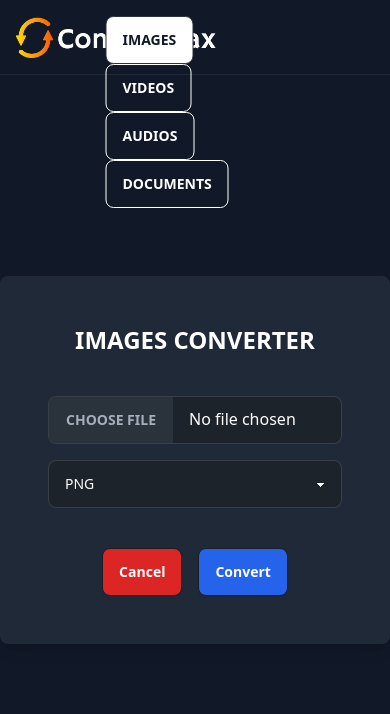
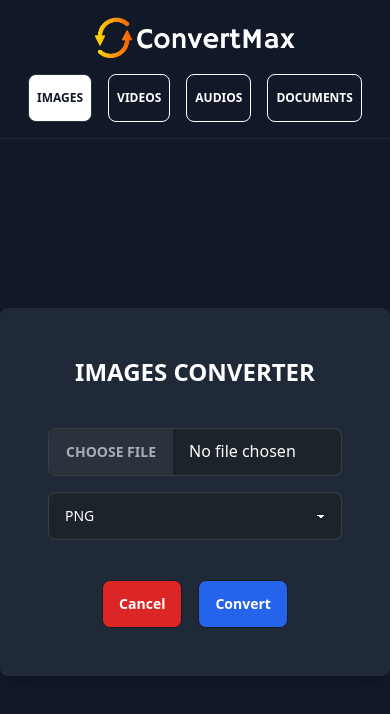
Before and after one commit to Maxiomm/convert-max, a Next.js app: page / in a window 390 px wide. Shown: the top 714 px of the page. Built offline with nearby package versions, Linux system fonts and the light colour scheme.

Commit message:
Responsiveness

```diff
--- a/src/app/components/Navbar.js
+++ b/src/app/components/Navbar.js
@@ -5,11 +5,11 @@ import Image from "next/image";
 
 const Navbar = ({ setConverterType, converterType }) => {
   return (
-    <nav className="flex justify-between p-4 bg-gray-900 text-white border-b border-gray-800">
+    <nav className="flex flex-col lg:flex-row lg:justify-between items-center p-4 bg-gray-900 text-white border-b border-gray-800">
       {/* Logo Section */}
-      <div className="flex items-center">
+      <div className="flex items-center ml-4 mr-4 mb-4 lg:mb-0">
         <Image
-          src="/images/Logo-ConvertMax.png" // Path to the image file
+          src="/images/Logo-ConvertMax.png"
           alt="App Logo"
           width={200}
           height={200}
@@ -19,14 +19,14 @@ const Navbar = ({ setConverterType, converterType }) => {
       </div>
 
       {/* Navigation Buttons */}
-      <div className="absolute left-1/2 transform -translate-x-1/2">
+      <div className="w-full flex flex-row items-center justify-center lg:absolute lg:left-1/2 lg:transform lg:-translate-x-1/2 space-x-4">
         {/* Image Button */}
         <button
-          className={`mx-2 btn ${
+          className={`btn ${
             converterType === "image"
               ? "btn-neutral bg-white text-gray-900 cursor-default no-animation"
               : "btn-outline text-white border-white hover:bg-white hover:text-gray-900"
-          }`}
+          } xs:px-3 sm:px-4 px-2 py-2 text-xs xs:text-sm sm:text-base`}
           onClick={() => converterType !== "image" && setConverterType("image")}
         >
           IMAGES
@@ -34,11 +34,11 @@ const Navbar = ({ setConverterType, converterType }) => {
 
         {/* Video Button */}
         <button
-          className={`mx-2 btn ${
+          className={` btn ${
             converterType === "video"
               ? "btn-neutral bg-white text-gray-900 cursor-default no-animation"
               : "btn-outline text-white border-white hover:bg-white hover:text-gray-900"
-          }`}
+          } xs:px-3 xs:px-3 sm:px-4 px-2 py-2 text-xs xs:text-sm sm:text-base`}
           onClick={() => converterType !== "video" && setConverterType("video")}
         >
           VIDEOS
@@ -46,11 +46,11 @@ const Navbar = ({ setConverterType, converterType }) => {
 
         {/* Audio Button */}
         <button
-          className={`mx-2 btn ${
+          className={`btn ${
             converterType === "audio"
               ? "btn-neutral bg-white text-gray-900 cursor-default no-animation"
               : "btn-outline text-white border-white hover:bg-white hover:text-gray-900"
-          }`}
+          } xs:px-3 sm:px-4 px-2 py-2 text-xs xs:text-sm sm:text-base`}
           onClick={() => converterType !== "audio" && setConverterType("audio")}
         >
           AUDIOS
@@ -58,11 +58,11 @@ const Navbar = ({ setConverterType, converterType }) => {
 
         {/* Document Button */}
         <button
-          className={`mx-2 btn ${
+          className={` btn ${
             converterType === "document"
               ? "btn-neutral bg-white text-gray-900 cursor-default no-animation"
               : "btn-outline text-white border-white hover:bg-white hover:text-gray-900"
-          }`}
+          } xs:px-3 sm:px-4 px-2 py-2 text-xs xs:text-sm sm:text-base`}
           onClick={() =>
             converterType !== "document" && setConverterType("document")
           }
--- a/src/app/page.js
+++ b/src/app/page.js
@@ -39,7 +39,7 @@ const Page = () => {
       />
 
       {/* Container to centralize the converter and give it a "bubble" effect */}
-      <div className="flex-grow flex justify-center items-center">
+      <div className="flex-grow flex justify-center items-center mt-8 mb-8 lg:mt-0 lg:mb-0">
         {/* Only show this div if converterType is NOT "video" or "audio" */}
         {converterType !== "video" && converterType !== "audio" && (
           <div
@@ -54,7 +54,7 @@ const Page = () => {
         )}
 
         {converterType === "video" && (
-          <div className="flex space-x-8">
+          <div className="flex flex-col lg:flex-row space-x-0 lg:space-x-8 space-y-8 lg:space-y-0">
             {/* Separate container for VideosConverter */}
             <div
               className={`bg-gray-800 p-8 rounded-lg shadow-lg max-w-lg w-full ${
@@ -76,7 +76,7 @@ const Page = () => {
         )}
 
         {converterType === "audio" && (
-          <div className="flex space-x-8">
+          <div className="flex flex-col lg:flex-row space-x-0 lg:space-x-8 space-y-8 lg:space-y-0">
             {/* Separate container for AudiosConverter */}
             <div
               className={`bg-gray-800 p-8 rounded-lg shadow-lg max-w-lg w-full ${
--- a/tailwind.config.js
+++ b/tailwind.config.js
@@ -19,6 +19,10 @@ module.exports = {
           "100%": { transform: "scale(1)" },
         },
       },
+      screens: {
+        xs: "400px",
+        sm: "560px",
+      },
     },
     animation: {
       "scale-down-up": "scaleDownUp 0.2s ease-in-out",
```
